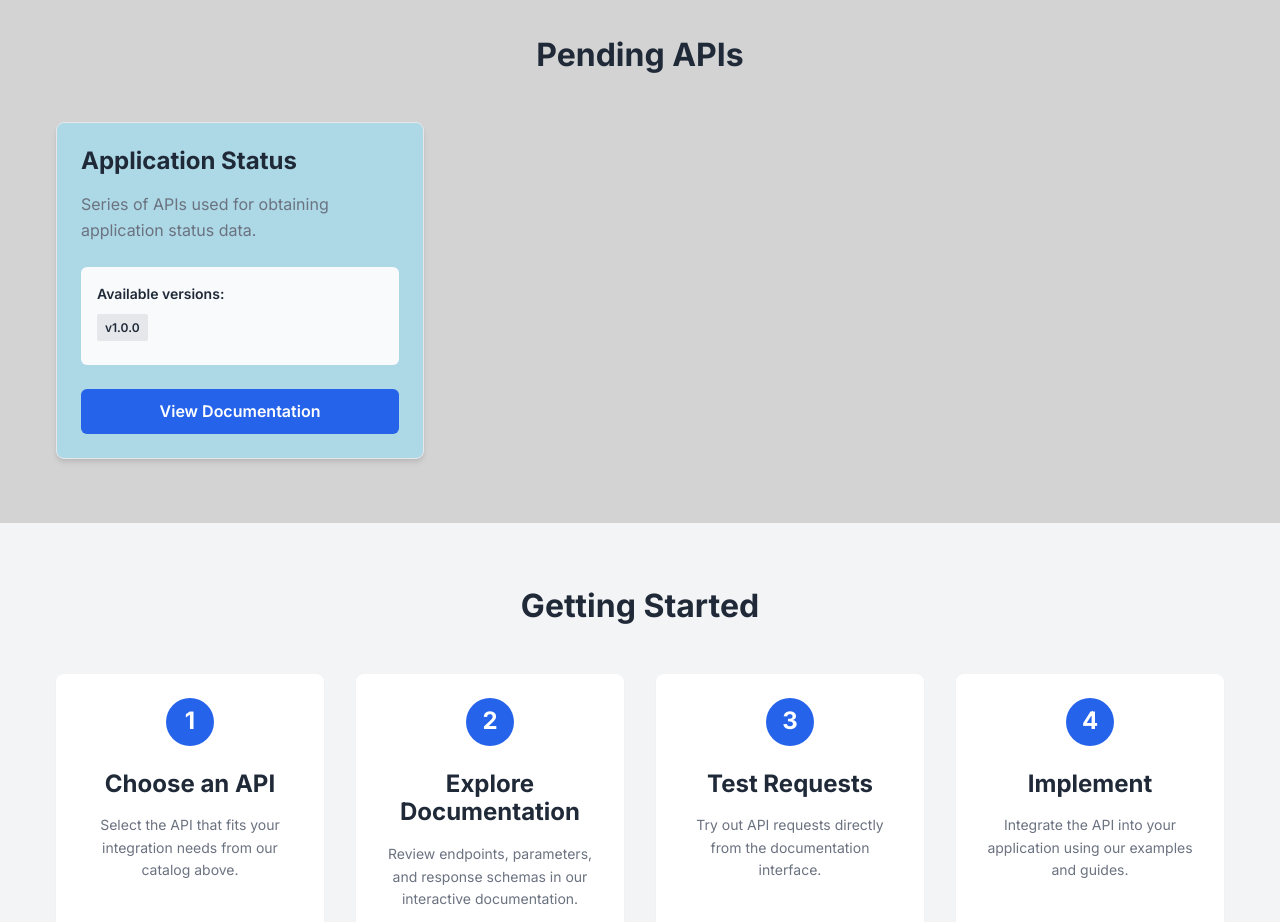
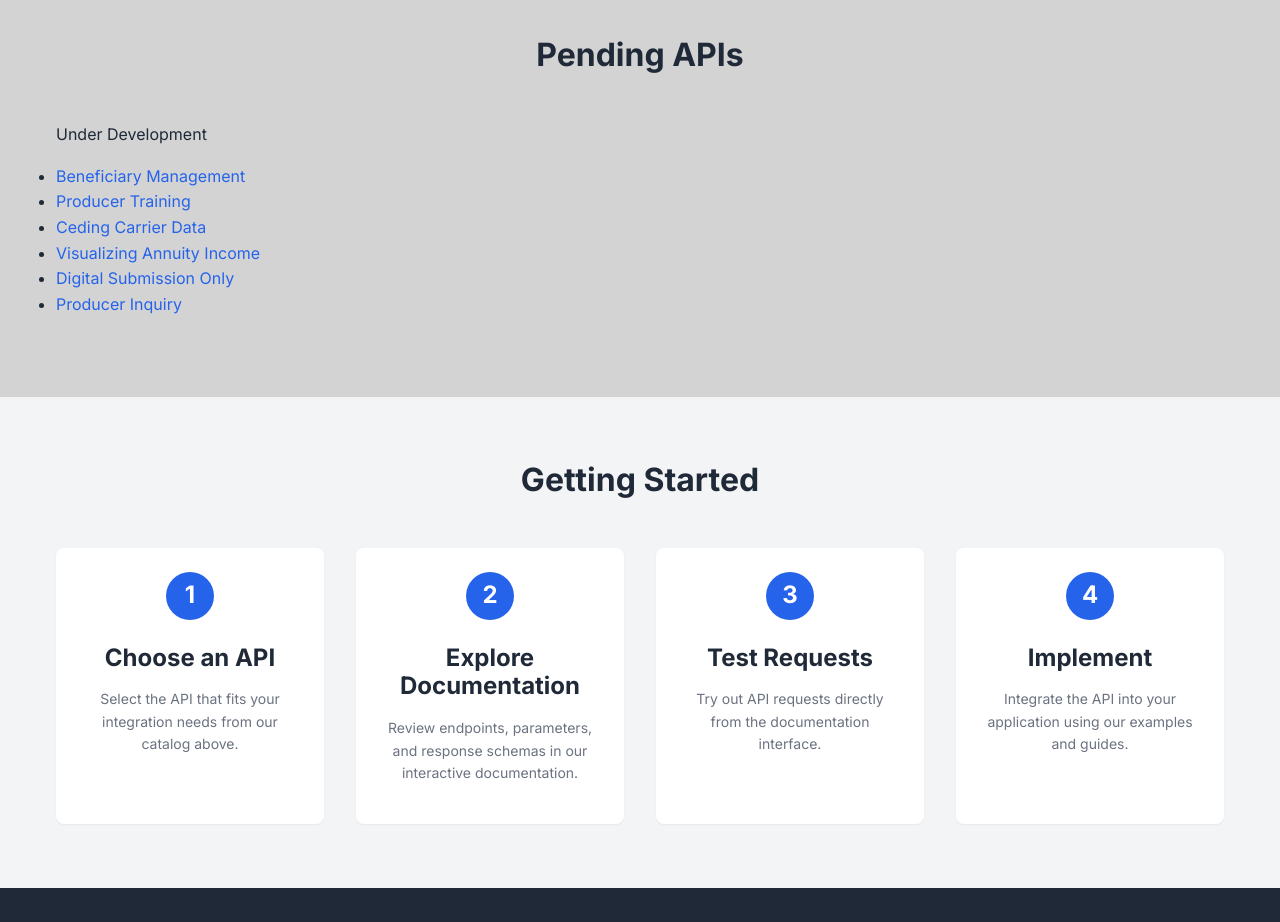
Before and after one commit to Insured-Retirement-Institute/Style-Guide, a plain HTML site: page docs/index.html in a window 1280 px wide. Shown: the part 920-1842 px from the top of the page. Drawn offline with Linux system fonts and the light colour scheme.

Commit message:
Update index.html

```diff
--- a/docs/index.html
+++ b/docs/index.html
@@ -64,25 +64,18 @@
   <section class="api-directory">
     <div class="container">
       <h2>Pending APIs</h2>
-      <div class="api-grid">
-        <!-- Application Status API Card -->
-        <div class="api-card">
-          <div class="api-card-header">
-            <h3>Application Status</h3>
-          </div>
-          <p>Series of APIs used for obtaining application status data.</p>
-          <div class="api-versions-container">
-            <div class="api-versions">
-              <span>Available versions:</span>
-              <ul>
-                <li><a href="api-viewer.html?api=appstatus.yaml&version=v1">v1.0.0</a></li>
-                <!-- Add more versions when available -->
-                <!-- <li><a href="api-viewer.html?api=openapi.yaml&version=v2">v2.0.0</a></li> -->
-              </ul>
-            </div>
-          </div>
-          <a href="api-viewer.html?api=appstatus.yaml" class="btn btn-primary">View Documentation</a>
-        </div>
+      <div class="api-intro">
+        <p>
+          Under Development
+          <ul>
+            <li><a href="https://github.com/Insured-Retirement-Institute/Beneficiary-Management" target="_blank">Beneficiary Management</a>
+            <li><a href="https://github.com/Insured-Retirement-Institute/Producer-Training" target="_blank">Producer Training</a>
+            <li><a href="https://github.com/Insured-Retirement-Institute/Ceding-Carrier-Data" target="_blank">Ceding Carrier Data</a>
+            <li><a href="https://github.com/Insured-Retirement-Institute/Visualizing-Annuity-Income" target="_blank">Visualizing Annuity Income</a>
+            <li><a href="https://github.com/Insured-Retirement-Institute/Digital-Submission-Only" target="_blank">Digital Submission Only</a>
+            <li><a href="https://github.com/Insured-Retirement-Institute/Producer-Inquiry" target="_blank">Producer Inquiry</a>
+          </ul>
+        </p>
       </div>
     </div>
   </section>
```
